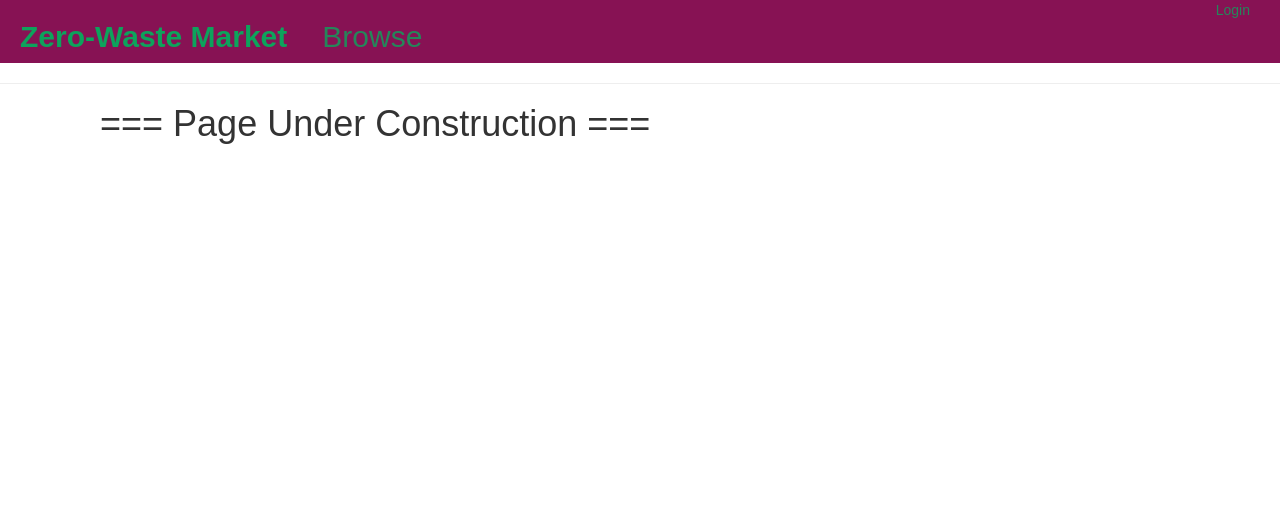
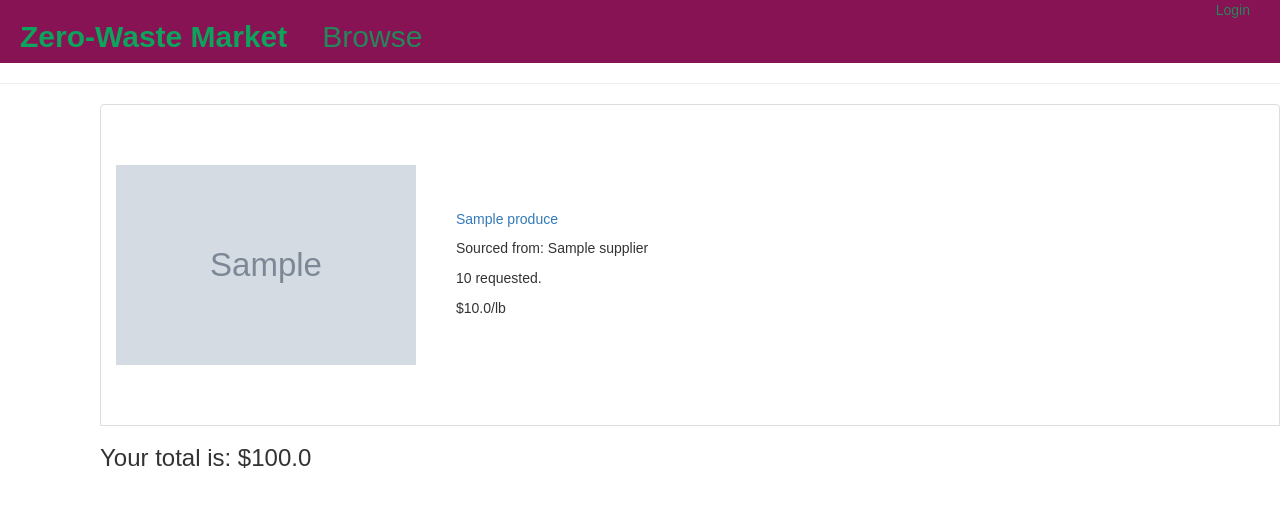
Before and after one commit to AidanD-boot/ZeroWasteMarket, a Flask app: page /cart in a window 1280 px wide. Shown: the top 507 px of the page. Run offline with Flask 2, Linux system fonts and the light colour scheme; tables that the repository leaves empty hold one stand-in row (values such as "Sample post"); grey boxes marked "Sample" are stand-in pictures; some libraries are stand-ins or nearby versions.

Commit message:
Cart functionality
You can now select items from the list and add them to your cart.

```diff
--- a/app/forms.py
+++ b/app/forms.py
@@ -6,6 +6,7 @@ from app.models import User
 
 class ContentForm(FlaskForm):
     quantity = IntegerField('Quantity Requested', validators=[DataRequired()])
+    submit = SubmitField('Add to Cart', validators=[DataRequired()])
 
 class SupplierForm(FlaskForm):
     name = StringField('Business name', validators=[DataRequired()])
--- a/app/routes.py
+++ b/app/routes.py
@@ -2,7 +2,7 @@ from flask import render_template, flash, redirect, url_for, request
 from flask_login import current_user, login_user, logout_user, login_required
 from werkzeug.urls import url_parse
 from app import app,db
-from app.forms import RegistrationForm, LoginForm
+from app.forms import RegistrationForm, LoginForm, ContentForm, SupplierForm, ListingForm, ProduceForm
 from app.models import User,Supplier,Produce,Listing,Keyword,Content,Producetokeyword
 
 
@@ -13,13 +13,27 @@ def index():
 
 @app.route('/cart')
 def cart():
+    c = Content.query.all()
+    p = Produce.query.all()
+    l = Listing.query.all()
+    s = Supplier.query.all()
+    tot = 0
+    for i in range(len(c)):
+        tot+=c[i].quantity*l[c[i].listing_id-1].price
+    return render_template('cart.html', contents=c, listings=l,produce=p, supplier=s, tot=tot, title='Cart')
 
-    return render_template('cart.html', title='Cart')
-
-@app.route('/listing/<id>')
+@app.route('/listing/<id>', methods=['GET', 'POST'])
 def listing(id):
+    p = Produce.query.all()
+    s = Supplier.query.all()
     listing=Listing.query.get(id)
-    return render_template('listing.html', listing=listing, title='Listing')
+    form = ContentForm()
+    if form.validate_on_submit():
+        content = Content(quantity=form.quantity.data, cart=current_user, list=listing)
+        db.session.add(content)
+        db.session.commit()
+        return redirect(url_for('browse'))
+    return render_template('listing.html', listing=listing, produce=p, supplier=s, title='Listing', form=form)
 
 @app.route('/browse')
 def browse():
--- a/app/templates/cart.html
+++ b/app/templates/cart.html
@@ -1,6 +1,30 @@
 {% extends "base.html" %}
 {% block content %}
     <div style="padding-left:100px">
-        <h1> === Page Under Construction ===</h1>
+        {% for content in contents %}
+                <li class="list-group-item">
+                    <table style="height:300px">
+                        <trbody>
+                            <tr>
+                                <td class="align-baseline">
+                                <img style="width: 300px; height: 200px"
+                                     src="{{ produce[listings[content.listing_id-1].produce_id-1].imageRef }}">
+                                    </td>
+                                <td class="align-middle" style="padding-left: 40px">
+                                <div>
+                                    <h5 class="card-title"><a href="{{ url_for('listing',id=listings[content.listing_id-1].id) }}"> {{ produce[listings[content.listing_id-1].produce_id-1].name }}</a></h5>
+                                    <p class="card-text">Sourced from: {{ supplier[listings[content.listing_id-1].supplier_id-1].name }}</p>
+                                    <p class="card-text">{{ content.quantity }} requested.</p>
+                                    <p class="card-text">${{ listings[content.listing_id-1].price }}/lb</p>
+                                </div>
+                                </td>
+                            </tr>
+                        </trbody>
+                    </table>
+                </li>
+            {% endfor %}
+    <h3>
+        Your total is: ${{ tot }}
+    </h3>
     </div>
 {% endblock %}
```
Also changed, not shown: app/templates/listing.html (+26 -1 lines), app.db.
